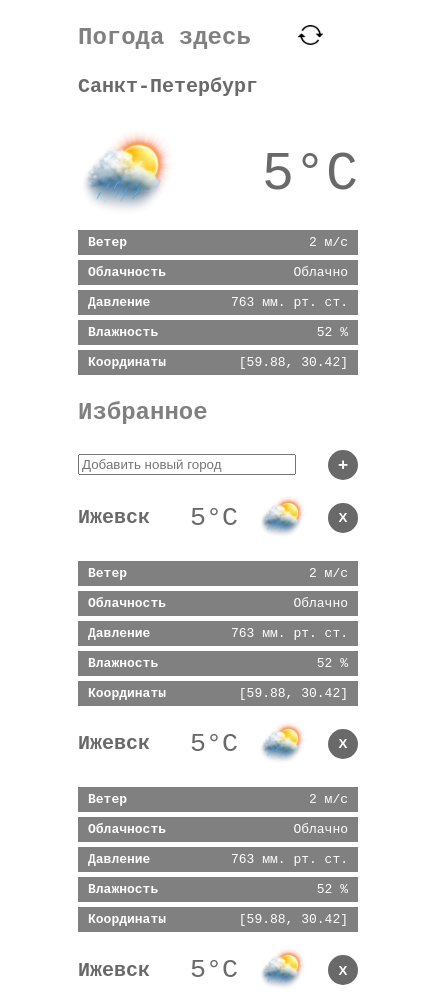
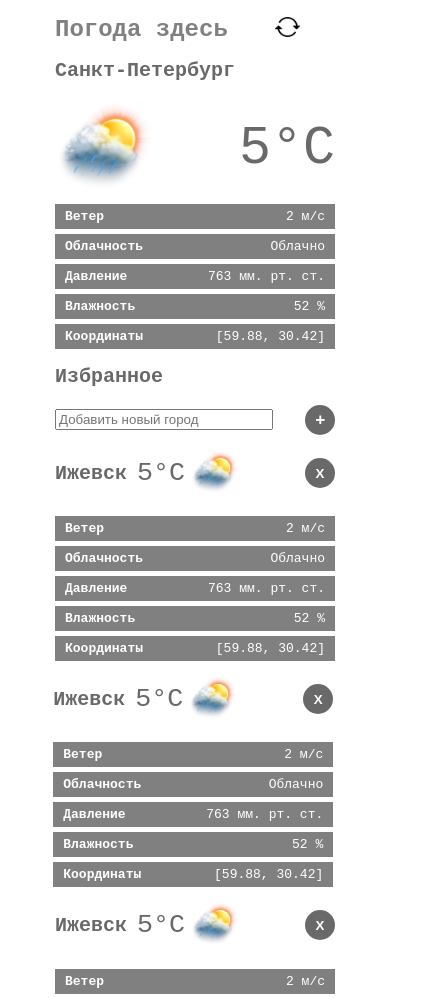
Before and after one commit to 4ound/web-project, a plain HTML site: page lab1/index.html in a window 390 px wide. Shown: the top 998 px of the page, 428 px wide, since content can reach past the window. Drawn offline with Linux system fonts and the light colour scheme.

Commit message:
review fixes

```diff
--- a/lab1/index.html
+++ b/lab1/index.html
@@ -8,15 +8,17 @@
 </head>
 
 <body>
-    <head>
+    <header>
         <div class="geo-update">
-            <h3>Погода здесь</h3>
+            <h1>Погода здесь</h1>
             <input class="geo-update__input_desktop" type="button" value="Обновить геолокацию">
             <input class="geo-update__input_mobile" type="button" value="">
         </div>
+    </header>
+    <main>
         <div class="current-city">
             <div class="current-city__info">
-                <h4>Санкт-Петербург</h4>
+                <h2>Санкт-Петербург</h2>
                 <div class="current-city_weather">
                     <img src="static/weather.png">
                     <span>5°C</span>
@@ -45,10 +47,9 @@
                 </li>
             </ul>
         </div>
-    </head>
-    <main>
+
         <div class="toolbar">
-            <h3>Избранное</h3>
+            <h2>Избранное</h2>
             <div>
                 <input placeholder="Добавить новый город">
                 <button>+</button>
--- a/lab1/static/styles.css
+++ b/lab1/static/styles.css
@@ -33,10 +33,8 @@ li.cities-list__city {
     padding: 0;
 }
 
-.current-city h4 {
-    font-size: 15pt;
+.current-city h2 {
     margin-top: 0;
-    color: dimgray;
 }
 
 .current-city_weather {
@@ -95,7 +93,7 @@ button:hover {
 body {
     font-family: monospace;
     margin: 0 20%;
-    min-width: 350px;
+    min-width: 300px;
 }
 
 .cities-list__city {
@@ -117,9 +115,14 @@ body {
     align-items: center;
 }
 
-h3 {
+h1 {
     font-size: 18pt;
     color: gray;
+}
+
+h2 {
+    font-size: 15pt;
+    color: dimgray;
 }
 
 .toolbar button {
@@ -179,8 +182,16 @@ h3 {
 }
 
 @media screen and (max-width: 950px) {
+    .cities-list__city__city-header__text span {
+        margin-left: 10px;
+        margin-right: 5px;
+    }
+}
+
+@media screen and (max-width: 800px) {
     .cities-list__city {
         display: block;
+        margin-left: 10%;
         /*width: 80%;*/
     }
 
@@ -190,16 +201,17 @@ h3 {
 
     .toolbar {
         display: block;
+        margin-left: 10%;
     }
 
     .toolbar div {
-        width: 80%;
+        width: 89%;
     }
 
     .toolbar div {
         display: flex;
+        align-items: center;
         justify-content: space-between;
-        align-items: center;
     }
 
     .toolbar div input {
@@ -208,6 +220,7 @@ h3 {
 
     .geo-update {
         width: 70%;
+        margin-left: 10%;
     }
 
     .geo-update__input_desktop {
@@ -220,6 +233,7 @@ h3 {
 
     .current-city {
         justify-content: flex-start;
+        align-items: center;
         flex-direction: column;
     }
 
@@ -231,7 +245,7 @@ h3 {
         width: 80%;
     }
 
-    .cities-list__city:nth-child(even) {
-        margin-left: 0;
+    body {
+        margin: 0 20px;
     }
 }
```
